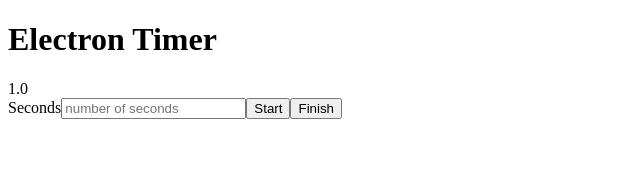
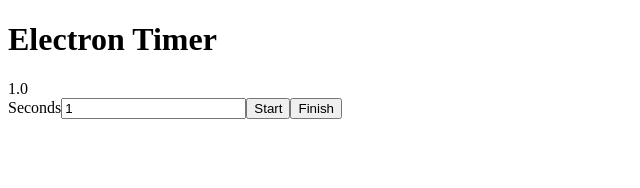
Before and after one commit to Aszparuh/Timers, an Angular app: page / in a window 1280 px wide. Shown: the top 188 px of the page, without its empty margins (0-640 px from the left). Built offline with nearby package versions, Linux system fonts and the light colour scheme.

Commit message:
Fixes binding

```diff
--- a/src/app/app.component.html
+++ b/src/app/app.component.html
@@ -1,4 +1,3 @@
-<!--The content below is only a placeholder and can be replaced.-->
 <main class="content">
 
     <h1>Electron Timer</h1>
@@ -19,14 +18,15 @@
                 [current]="current"
                 [radius]="100"
                 [stroke]="25">
-      </round-progress>
-       -->
+        </round-progress> -->
+
     </div>
 
     <div class="controls-wrapper">
 
         <label>Seconds</label>
         <input class="input" placeholder="number of seconds" type="text"
+              [(ngModel)]="max"
               (keydown)="reset()">
 
 
--- a/src/app/app.component.ts
+++ b/src/app/app.component.ts
@@ -2,7 +2,6 @@
 import { Observable } from 'rxjs';
 import { interval } from 'rxjs';
 import { takeWhile, tap } from 'rxjs/operators';
-
 
 @Component({
   selector: 'app-root',
--- a/src/app/app.module.ts
+++ b/src/app/app.module.ts
@@ -1,6 +1,6 @@
 import { BrowserModule } from '@angular/platform-browser';
 import { NgModule } from '@angular/core';
-
+import { FormsModule } from '@angular/forms';
 import { AppRoutingModule } from './app-routing.module';
 import { AppComponent } from './app.component';
 
@@ -10,7 +10,8 @@
   ],
   imports: [
     BrowserModule,
-    AppRoutingModule
+    AppRoutingModule,
+    FormsModule
   ],
   providers: [],
   bootstrap: [AppComponent]
```
Lines whose indentation alone changed are shown as unchanged.
